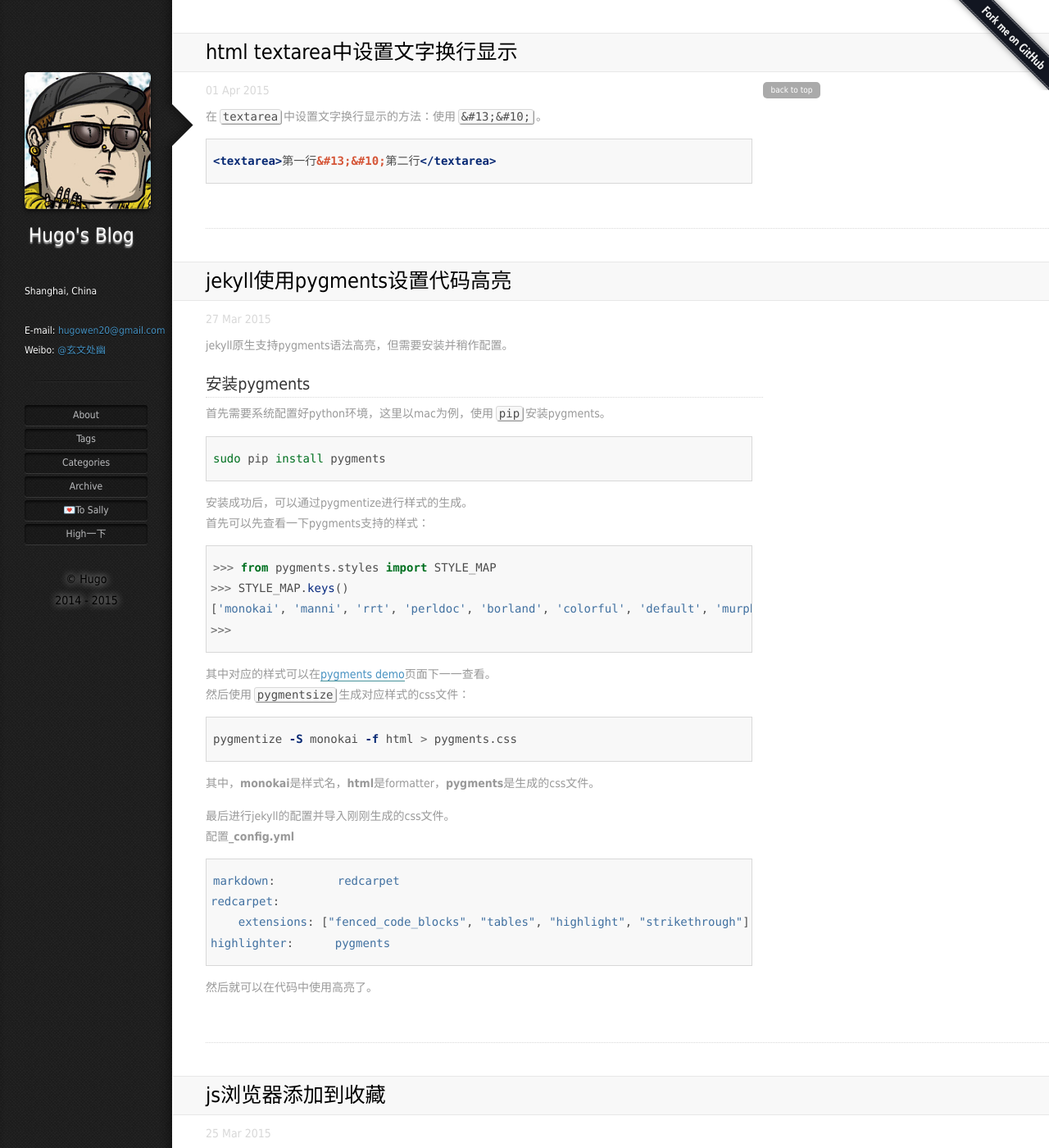
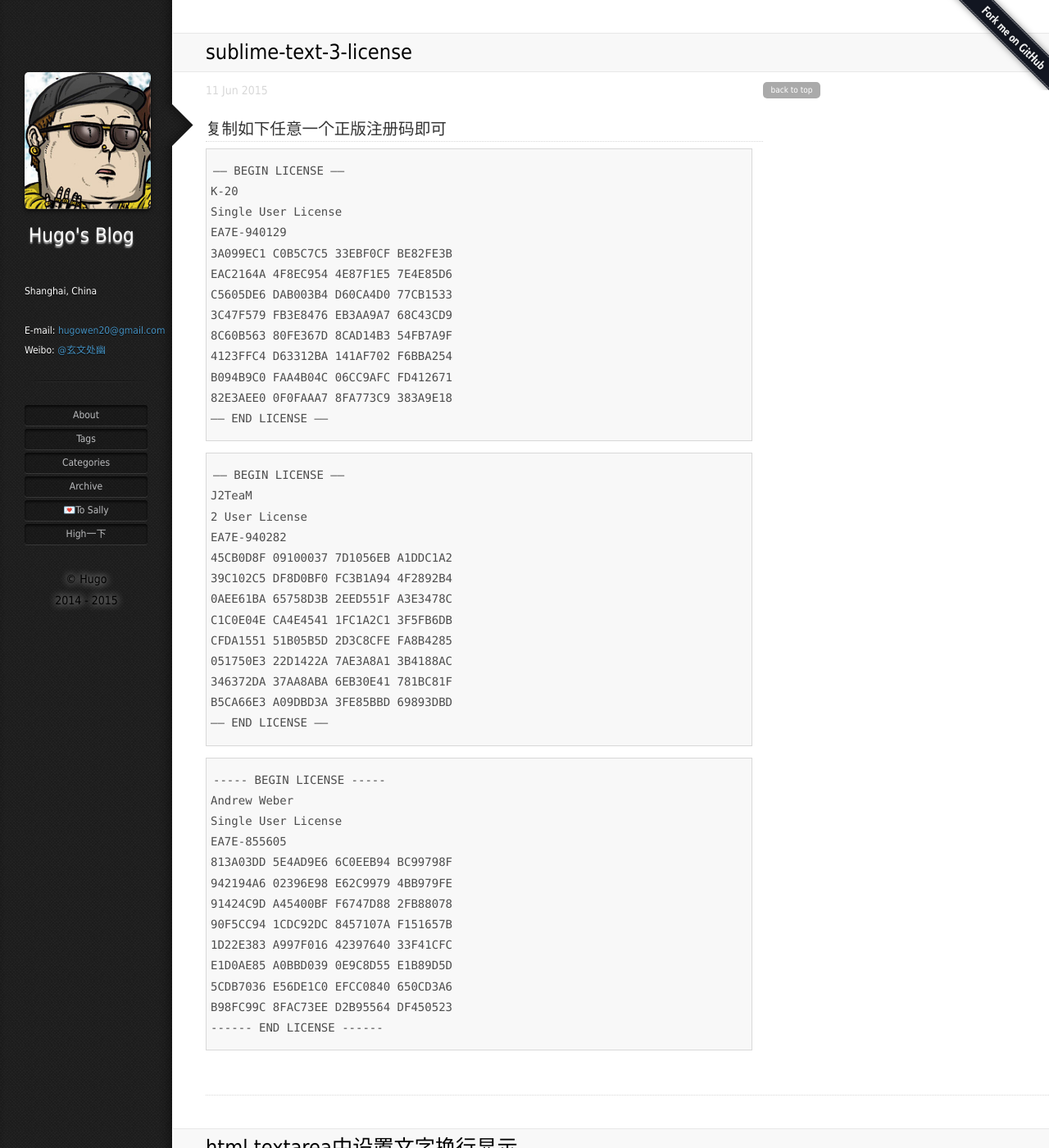
Before and after one commit to HugoWen/HugoWen.github.io_jekyll_bak, a Jekyll site: the page built from index.html, in a window 1280 px wide and 1400 px high. Shown: the whole window at 82% size. Built offline with Jekyll 4.4.1, drawn with Linux system fonts in a browser that asks for light colours; Markdown is read by kramdown in place of the engine named in the settings; the list of posts is cut into pages by our own code; comment, search, counter and statistics services are not loaded; some of the changed text lies outside the part shown.

Commit message:
sublime text 3 licence

````diff
--- a/_layouts/henter-diandian.html
+++ b/_layouts/henter-diandian.html
@@ -110,7 +110,6 @@
 
       function updateProgress(perc) {
           $prog2.css({width: perc * 100 + '%'});
-          ditto.save_progress && store.set('page-progress', perc);
       }
 
   }());
--- /dev/null
+++ b/_posts/2015-06-11-sublime-text-3-license.md
@@ -0,0 +1,58 @@
+---
+layout: post
+title: sublime-text-3-license
+date: 2015-06-11 12:24
+tags: [sublime, 破解]
+categories: [软件]
+published: true
+---
+
+###复制如下任意一个正版注册码即可
+
+```
+—– BEGIN LICENSE —–
+K-20
+Single User License
+EA7E-940129
+3A099EC1 C0B5C7C5 33EBF0CF BE82FE3B
+EAC2164A 4F8EC954 4E87F1E5 7E4E85D6
+C5605DE6 DAB003B4 D60CA4D0 77CB1533
+3C47F579 FB3E8476 EB3AA9A7 68C43CD9
+8C60B563 80FE367D 8CAD14B3 54FB7A9F
+4123FFC4 D63312BA 141AF702 F6BBA254
+B094B9C0 FAA4B04C 06CC9AFC FD412671
+82E3AEE0 0F0FAAA7 8FA773C9 383A9E18
+—— END LICENSE ——
+```
+
+```
+—– BEGIN LICENSE —–
+J2TeaM
+2 User License
+EA7E-940282
+45CB0D8F 09100037 7D1056EB A1DDC1A2
+39C102C5 DF8D0BF0 FC3B1A94 4F2892B4
+0AEE61BA 65758D3B 2EED551F A3E3478C
+C1C0E04E CA4E4541 1FC1A2C1 3F5FB6DB
+CFDA1551 51B05B5D 2D3C8CFE FA8B4285
+051750E3 22D1422A 7AE3A8A1 3B4188AC
+346372DA 37AA8ABA 6EB30E41 781BC81F
+B5CA66E3 A09DBD3A 3FE85BBD 69893DBD
+—— END LICENSE ——
+```
+
+```
+----- BEGIN LICENSE -----
+Andrew Weber
+Single User License
+EA7E-855605
+813A03DD 5E4AD9E6 6C0EEB94 BC99798F
+942194A6 02396E98 E62C9979 4BB979FE
+91424C9D A45400BF F6747D88 2FB88078
+90F5CC94 1CDC92DC 8457107A F151657B
+1D22E383 A997F016 42397640 33F41CFC
+E1D0AE85 A0BBD039 0E9C8D55 E1B89D5D
+5CDB7036 E56DE1C0 EFCC0840 650CD3A6
+B98FC99C 8FAC73EE D2B95564 DF450523
+------ END LICENSE ------
+```
````
Also changed, not shown: _posts/2014-05-05-excel-scinetific2text.md (+1 -1 lines), _posts/2014-05-05-office-chinese-input.md (+1 -1 lines).
